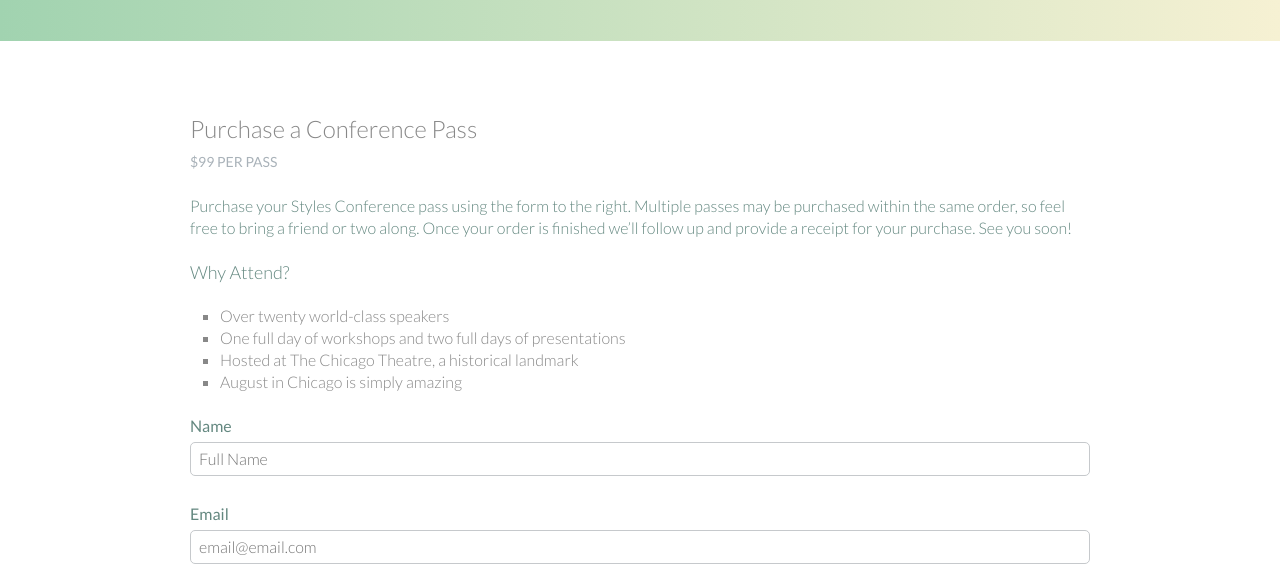
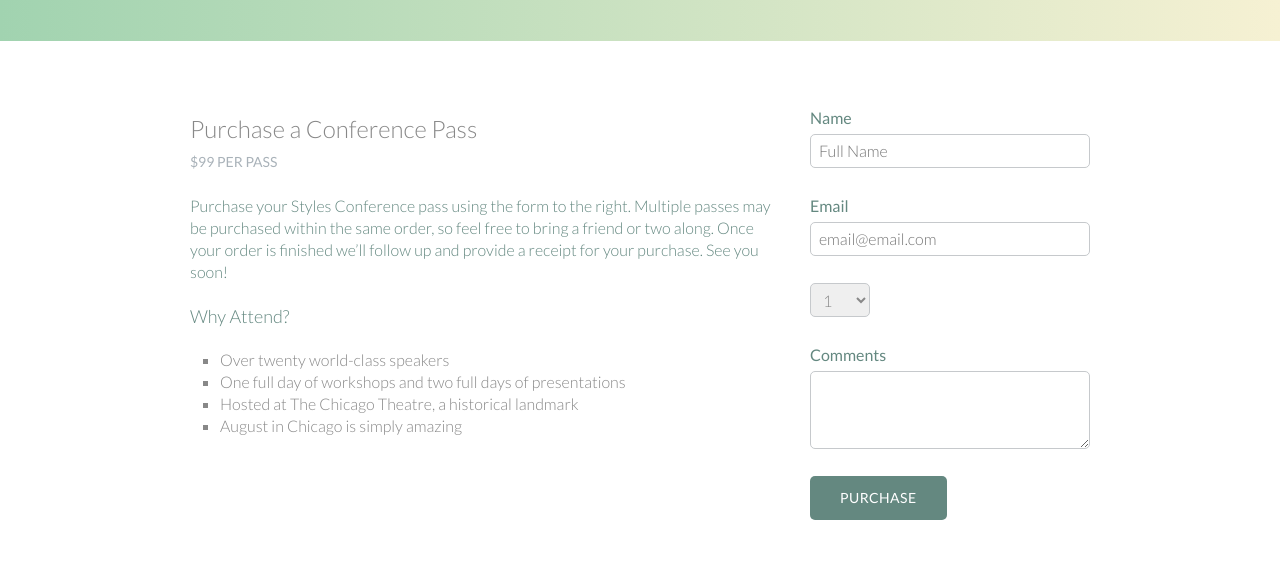
Before and after one commit to MSanbira/StylesConference, a plain HTML site: page register.html in a window 1280 px wide. Shown: the part 355-938 px from the top of the page. Drawn offline with Linux system fonts and the light colour scheme.

Commit message:
fixing flex in register

```diff
--- a/register.html
+++ b/register.html
@@ -50,8 +50,8 @@
         </div>
     </section>
 
-    <section class="group row">
-        <div class="grid">
+    <section class="row">
+        <div class="grid primary-flex">
             <section class="col-2-3">
                 <h2>Purchase a Conference Pass</h2>
                 <h5>$99 per Pass</h5>
```
